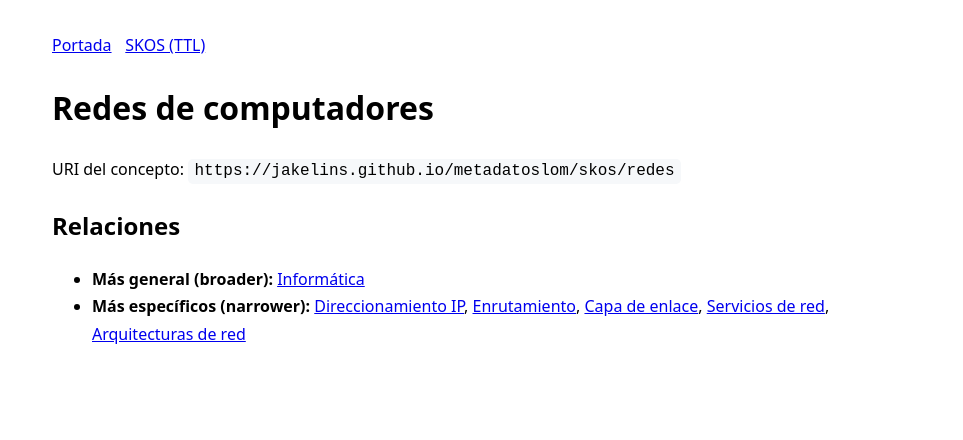
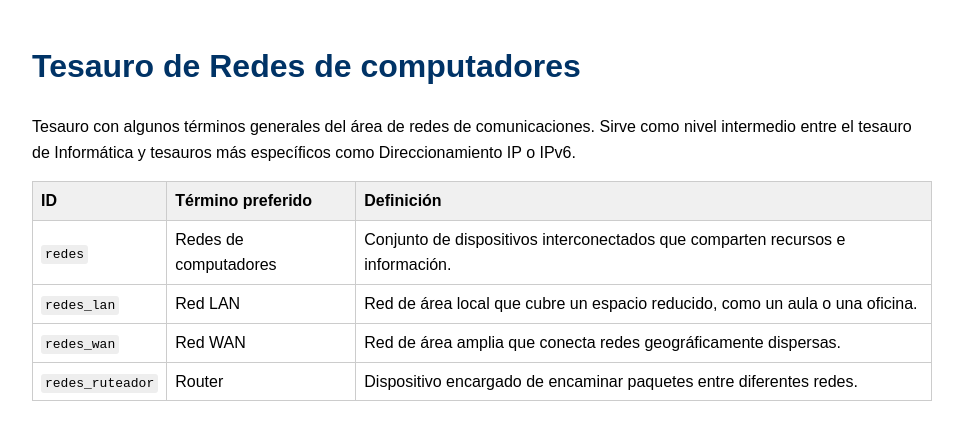
Before and after one commit to JakelinS/metadatoslom, a plain HTML site: page skos/redes/index.html in a window 1280 px wide. Shown: the whole page, without its empty margins (158-1121 px from the left). Drawn offline with Linux system fonts and the light colour scheme.

Commit message:
Update index.html

```diff
--- a/skos/redes/index.html
+++ b/skos/redes/index.html
@@ -1,52 +1,58 @@
-<!doctype html>
-<meta charset="utf-8">
-<title>Redes de computadores — Concepto SKOS</title>
-<meta name="viewport" content="width=device-width, initial-scale=1">
-<link rel="canonical" href="https://jakelins.github.io/metadatoslom/skos/redes">
-<style>
-  body{font:16px/1.7 system-ui,Segoe UI,Roboto,Helvetica,Arial,sans-serif;max-width:860px;margin:2rem auto;padding:0 1rem}
-  code{background:#f6f8fa;padding:.2rem .4rem;border-radius:.3rem}
-  nav a{margin-right:.6rem}
-</style>
+<!DOCTYPE html>
+<html lang="es">
+<head>
+    <meta charset="UTF-8">
+    <title>Tesauro de Redes de computadores</title>
+    <meta name="description" content="Tesauro sencillo de términos generales de redes de computadores.">
+    <style>
+        body { font-family: Arial, sans-serif; max-width: 900px; margin: 0 auto; padding: 20px; line-height: 1.6; }
+        h1, h2 { color: #003366; }
+        table { border-collapse: collapse; width: 100%; margin: 15px 0; }
+        th, td { border: 1px solid #ccc; padding: 6px 8px; text-align: left; }
+        th { background: #f0f0f0; }
+        code { background: #eee; padding: 2px 4px; border-radius: 3px; }
+    </style>
+</head>
+<body>
 
-<nav>
-  <a href="/metadatoslom/">Portada</a>
-  <a href="/metadatoslom/skos/tesauro-redes.ttl">SKOS (TTL)</a>
-</nav>
+<h1>Tesauro de Redes de computadores</h1>
+<p>
+    Tesauro con algunos términos generales del área de redes de comunicaciones.
+    Sirve como nivel intermedio entre el tesauro de Informática y tesauros más específicos
+    como Direccionamiento IP o IPv6.
+</p>
 
-<h1>Redes de computadores</h1>
-<p>URI del concepto: <code>https://jakelins.github.io/metadatoslom/skos/redes</code></p>
+<table>
+    <thead>
+        <tr>
+            <th>ID</th>
+            <th>Término preferido</th>
+            <th>Definición</th>
+        </tr>
+    </thead>
+    <tbody>
+        <tr>
+            <td><code>redes</code></td>
+            <td>Redes de computadores</td>
+            <td>Conjunto de dispositivos interconectados que comparten recursos e información.</td>
+        </tr>
+        <tr>
+            <td><code>redes_lan</code></td>
+            <td>Red LAN</td>
+            <td>Red de área local que cubre un espacio reducido, como un aula o una oficina.</td>
+        </tr>
+        <tr>
+            <td><code>redes_wan</code></td>
+            <td>Red WAN</td>
+            <td>Red de área amplia que conecta redes geográficamente dispersas.</td>
+        </tr>
+        <tr>
+            <td><code>redes_ruteador</code></td>
+            <td>Router</td>
+            <td>Dispositivo encargado de encaminar paquetes entre diferentes redes.</td>
+        </tr>
+    </tbody>
+</table>
 
-<h2>Relaciones</h2>
-<ul>
-  <li><strong>Más general (broader):</strong> <a href="../informatica/">Informática</a></li>
-  <li><strong>Más específicos (narrower):</strong>
-    <a href="../ip/">Direccionamiento IP</a>,
-    <a href="../enrutamiento/">Enrutamiento</a>,
-    <a href="../capa-enlace/">Capa de enlace</a>,
-    <a href="../servicios/">Servicios de red</a>,
-    <a href="../arquitecturas/">Arquitecturas de red</a>
-  </li>
-</ul>
-
-<script type="application/ld+json">
-{
-  "@context": {"skos":"http://www.w3.org/2004/02/skos/core#"},
-  "@id": "https://jakelins.github.io/metadatoslom/skos/redes",
-  "@type": "skos:Concept",
-  "skos:inScheme": {"@id": "https://jakelins.github.io/metadatoslom/skos/tesauro-redes.ttl#scheme"},
-  "skos:prefLabel": [
-    {"@value":"Redes de computadores","@language":"es"},
-    {"@value":"Computer networks","@language":"en"}
-  ],
-  "skos:altLabel": [{"@value":"Redes de computación","@language":"es"}],
-  "skos:broader": {"@id":"https://jakelins.github.io/metadatoslom/skos/informatica"},
-  "skos:narrower": [
-    {"@id":"https://jakelins.github.io/metadatoslom/skos/ip"},
-    {"@id":"https://jakelins.github.io/metadatoslom/skos/enrutamiento"},
-    {"@id":"https://jakelins.github.io/metadatoslom/skos/capa-enlace"},
-    {"@id":"https://jakelins.github.io/metadatoslom/skos/servicios"},
-    {"@id":"https://jakelins.github.io/metadatoslom/skos/arquitecturas"}
-  ]
-}
-</script>
+</body>
+</html>
```
